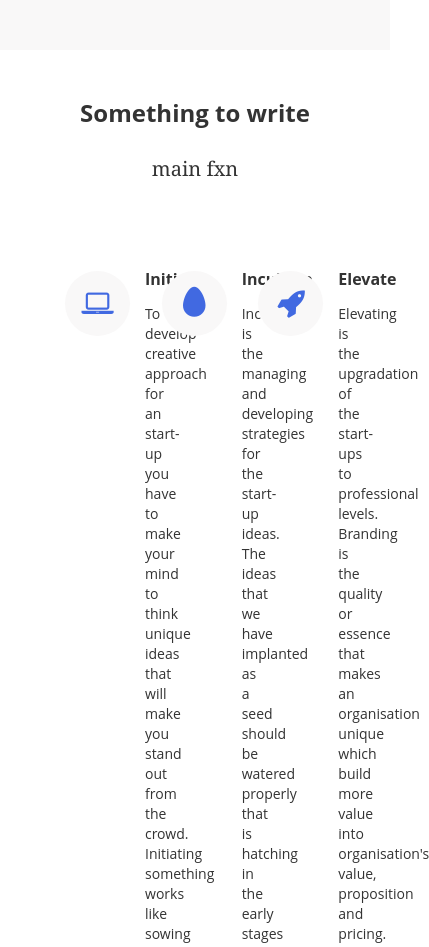
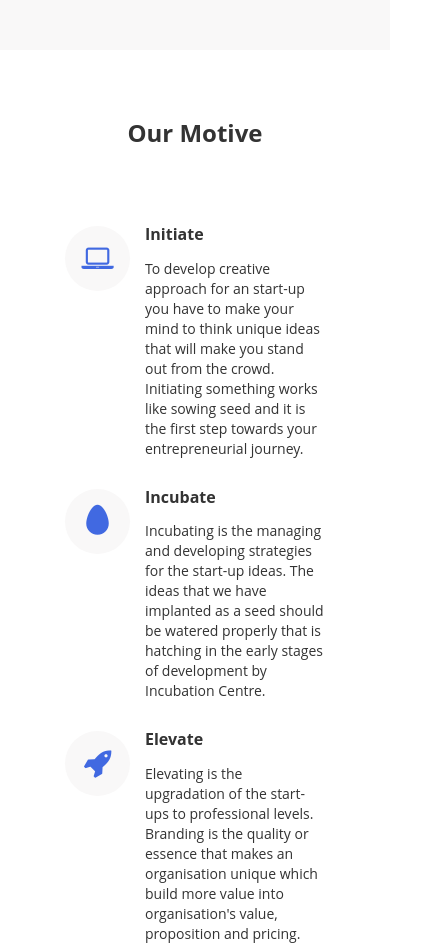
Before and after one commit to enigmatic241/eCell, a plain HTML site: page index.html in a window 390 px wide. Shown: the part 1810-2757 px from the top of the page, 429 px wide, since content can reach past the window. Drawn offline with nearby package versions, Linux system fonts and the light colour scheme; a web font is replaced by a local one.

Commit message:
fixed_IIE_cards_for_responsiveness

```diff
--- a/assets/css/style.css
+++ b/assets/css/style.css
@@ -63,6 +63,13 @@ h1, h2, h3, h4, h5, h6 {
     margin-top: 0;
 }
 
+.IIE-cards{
+  padding-bottom:30px;   /*in phone view for proper view*/
+}
+.IIE-container{
+  padding-bottom: 0px !important;
+  padding-top:70px !important;
+}
 /*
  * Buttons
  */
--- a/index.html
+++ b/index.html
@@ -160,20 +160,19 @@
 
         </section><!-- /.section-works -->
 
-        <section class="site-section-small section-services">
+        <section class="site-section-small section-services IIE-container">
 
             <div class="container">
 
                 <div class="text-center">
 
-                    <h3 class="section-title">Something to write</h3>
-                    <p class="section-text">main fxn</p>
+                    <h3 class="section-title">Our Motive</h3>
 
                 </div>
 
                 <div class="row">
 
-                    <div class="col-xs-4">
+                    <div class="col-lg-4 col-sm-12 IIE-cards">
 
                         <div class="service">
 
@@ -190,7 +189,7 @@
 
                     </div>
 
-                    <div class="col-xs-4">
+                    <div class="col-lg-4 col-sm-12 IIE-responsive IIE-cards">
 
                         <div class="service">
 
@@ -207,21 +206,20 @@
                         </div>
 
                     </div>
-                    <div class="col-xs-4">
+                    <div class="col-lg-4 col-sm-12">
 
                         <div class="service">
 
                             <div class="service-icon">
                                 <i class="fa fa-rocket" aria-hidden="true"></i>
                             </div>
-                            <!-- /.service-icon -->
                             <div class="service-content">
                                 <h4 class="service-title">Elevate</h4>
                                 <p>Elevating is the upgradation of the start-ups to professional levels. Branding is the quality or essence that makes an organisation
                                         unique which build more value into organisation's value, proposition and pricing.</p>
-                            </div><!-- /.service-content -->
+                            </div>
 
-                        </div><!-- /.service -->
+                        </div>
 
                     </div>
 
```
